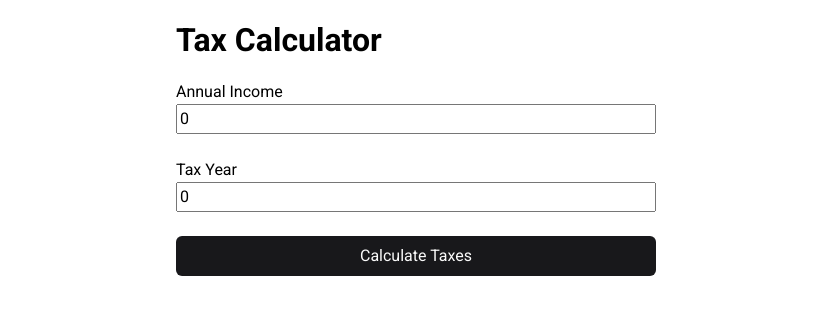
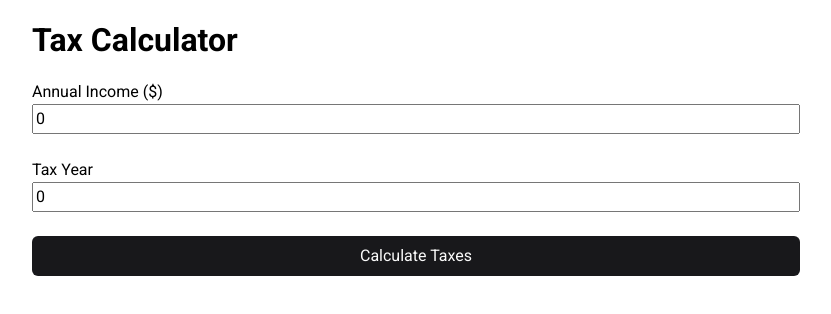
Before and after one commit to achahine78/tax-calculator, a React (Vite) app: page / in a window 1280 px wide. Shown: the top 314 px of the page, without its empty margins (224-1055 px from the left). Built offline with nearby package versions, Linux system fonts and the light colour scheme.

Commit message:
chore: minor changes

```diff
--- a/src/App.css
+++ b/src/App.css
@@ -5,7 +5,7 @@
     .form-container {
         flex: 1;
         padding: 16px;
-        max-width: 512px;
+        max-width: 800px;
 
         h1 {
             margin-bottom: 16px;
--- a/src/components/NumericalInput.tsx
+++ b/src/components/NumericalInput.tsx
@@ -11,6 +11,7 @@ export const NumericalInput = ({
     value = 0,
     onChange,
     label,
+    name,
     ...props
 }: Props) => {
     const handleChange = (e: React.ChangeEvent<HTMLInputElement>) => {
@@ -26,7 +27,7 @@ export const NumericalInput = ({
 
     return (
         <div>
-            {label ? <div>{label}</div> : null}
+            {label ? <label htmlFor={name}>{label}</label> : null}
             <input
                 {...props}
                 value={value}
--- a/src/components/TaxForm.tsx
+++ b/src/components/TaxForm.tsx
@@ -36,12 +36,14 @@ export const TaxForm = () => {
         <form onSubmit={onSubmit} className="tax-form" aria-label="tax-form">
             <NumericalInput
                 value={annualIncome}
-                label="Annual Income"
+                label="Annual Income ($)"
+                name="annual-income"
                 onChange={setAnnualIncome}
             />
             <NumericalInput
                 value={taxYear}
                 label="Tax Year"
+                name="tax-year"
                 onChange={setTaxYear}
             />
             <Button type="submit" loading={isPending}>
```
Also changed, not shown: 1 other file (tests, documents, lock files or other folders).
